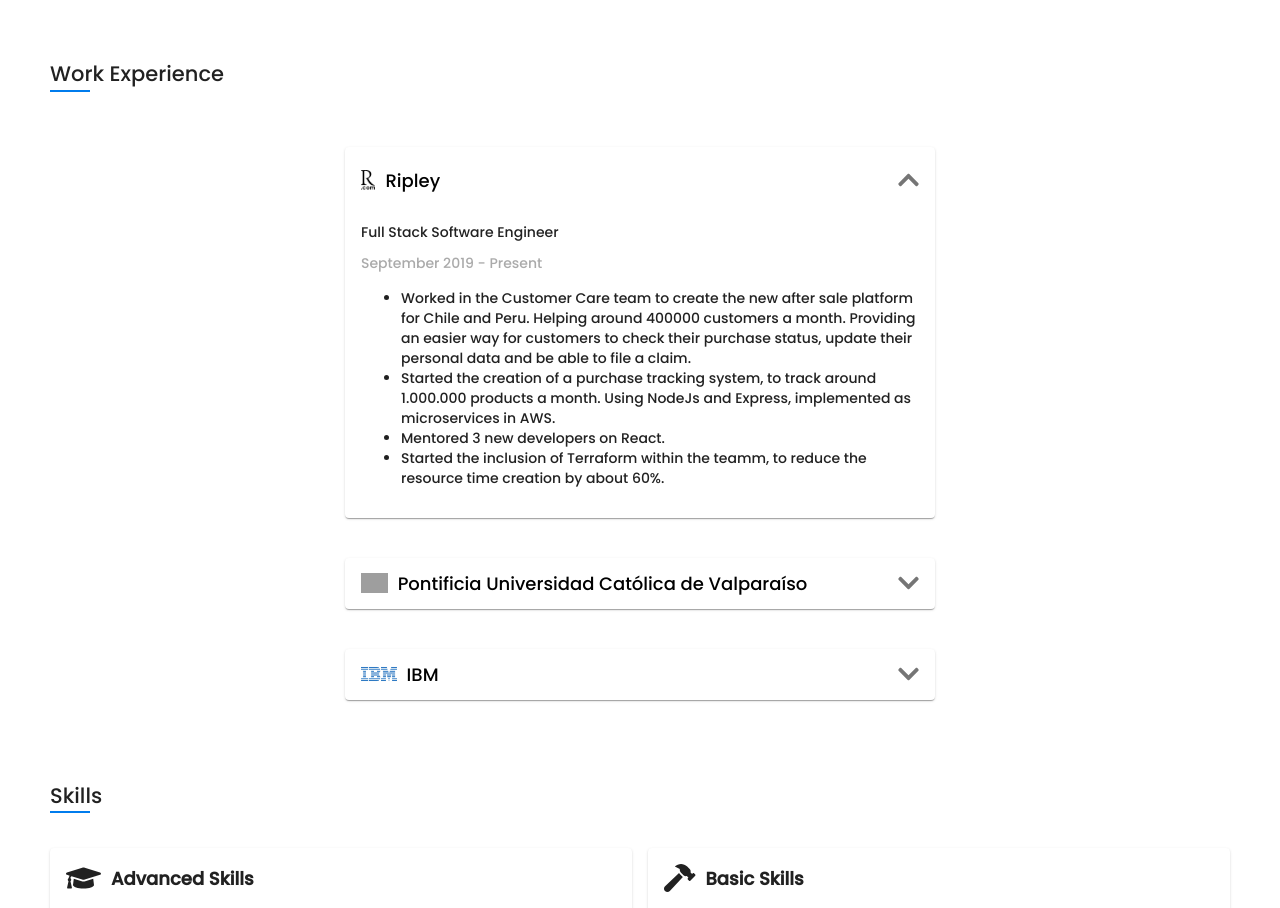
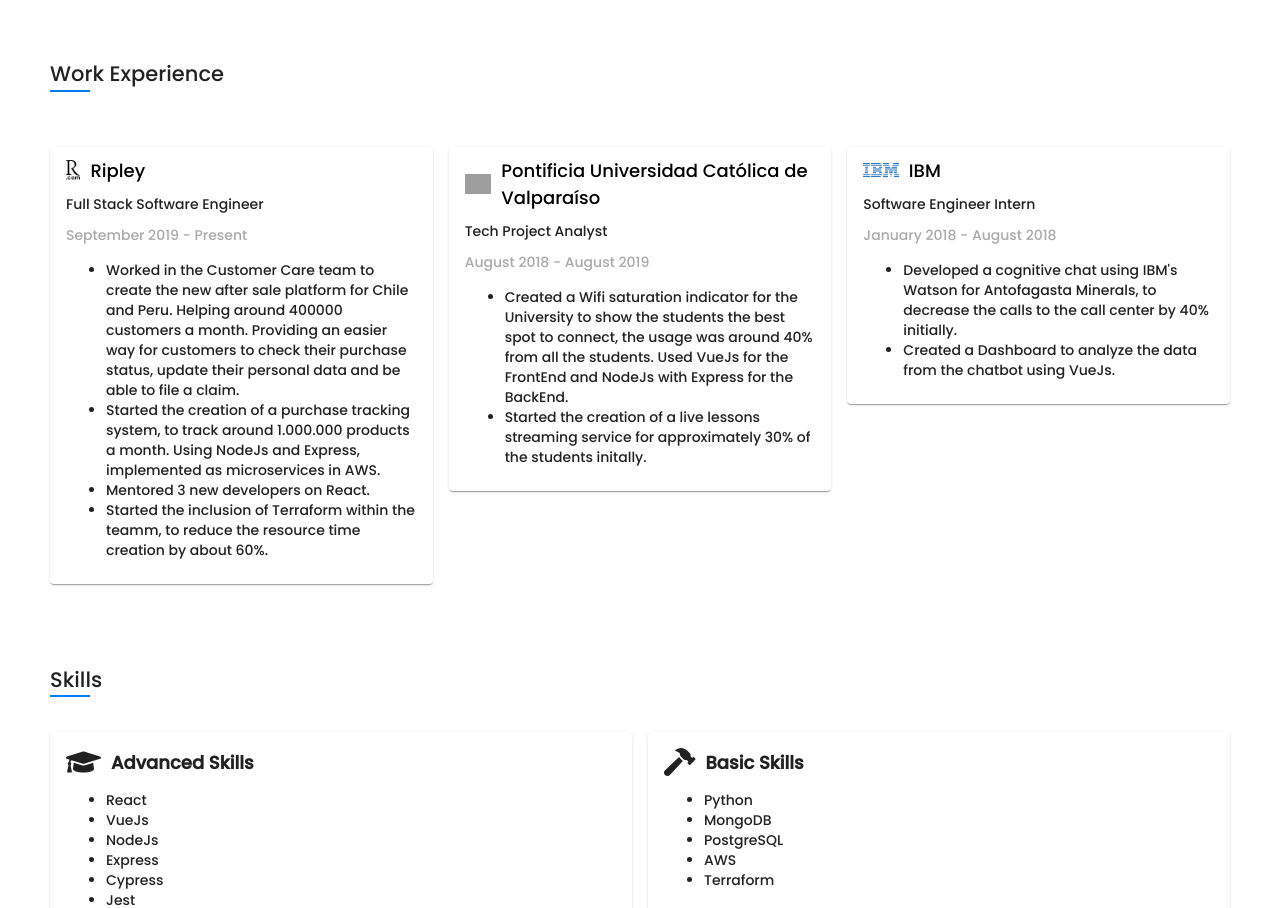
Before and after one commit to jprothkegel/resume, a React (Create React App) app: page / in a window 1280 px wide. Shown: the part 623-1531 px from the top of the page. Built offline with nearby package versions, Linux system fonts and the light colour scheme; grey boxes are pictures that could not be loaded.

Commit message:
fix(work experience): changed how work experience looks

```diff
--- a/src/components/sections/WorkExperience/Job.js
+++ b/src/components/sections/WorkExperience/Job.js
@@ -1,70 +1,32 @@
-import React, { useEffect, useState } from 'react';
-import {
-  Accordion,
-  AccordionDetails,
-  AccordionSummary,
-  Box,
-  Typography,
-} from '@material-ui/core';
+import React from 'react';
+import { Box, Paper, Typography } from '@material-ui/core';
 import PropTypes from 'prop-types';
-import { FontAwesomeIcon } from '@fortawesome/react-fontawesome';
-import { faChevronDown } from '@fortawesome/free-solid-svg-icons';
 import { useJobStyles } from './styles';
 
 const Job = ({ ...props }) => {
-  const {
-    title,
-    charge,
-    date,
-    index,
-    descriptions,
-    link,
-    mobile,
-    image,
-  } = props;
+  const { title, charge, date, descriptions, link, image } = props;
   const classes = useJobStyles();
-  const [expanded, setExpanded] = useState(false);
-
-  const handleChange = (panel) => (event, isExpanded) => {
-    setExpanded(isExpanded ? panel : false);
-  };
-
-  useEffect(() => {
-    if (index === 0) setExpanded('panel1');
-  }, [index]);
 
   return (
-    <Box width={mobile ? '100%' : '50%'} marginTop="20px" marginBottom="20px">
-      <Accordion
-        expanded={expanded === 'panel1'}
-        onChange={handleChange('panel1')}
-      >
-        <AccordionSummary expandIcon={<FontAwesomeIcon icon={faChevronDown} />}>
-          <a
-            href={link}
-            target="_blank"
-            rel="noreferrer"
-            className={classes.link}
-          >
+    <Paper className={classes.container}>
+      <a href={link} target="_blank" rel="noreferrer" className={classes.link}>
         <Box display="flex" alignItems="center">
           <img className={classes.image} src={image} />
-              <Typography className={classes.title}>{title}</Typography>
+          <Typography className={classes.title}>{title} </Typography>
         </Box>
       </a>
-        </AccordionSummary>
-        <AccordionDetails>
+      <Box marginTop="10px">
         <Box display="flex" flexDirection="column">
-            <Typography className={classes.charge}>{charge}</Typography>
-            <Typography className={classes.date}>{date}</Typography>
+          <Typography className={classes.charge}>{charge} </Typography>
+          <Typography className={classes.date}>{date} </Typography>
           <ul>
             {descriptions.map((description, index) => (
               <li key={index}>{description}</li>
             ))}
           </ul>
         </Box>
-        </AccordionDetails>
-      </Accordion>
       </Box>
+    </Paper>
   );
 };
 
--- a/src/components/sections/WorkExperience/index.js
+++ b/src/components/sections/WorkExperience/index.js
@@ -1,6 +1,6 @@
 import React from 'react';
 import PropTypes from 'prop-types';
-import { Box } from '@material-ui/core';
+import { Grid } from '@material-ui/core';
 import Job from './Job';
 import { JOBS, jobMapper } from '../../../helpers/JobHelper';
 import { useTranslation } from 'react-i18next';
@@ -9,8 +9,9 @@
   const { mobile } = props;
   const { t } = useTranslation();
   return (
-    <Box display="flex" flexDirection="column" alignItems="center">
+    <Grid container spacing={2}>
       {JOBS.map((job, index) => (
+        <Grid key={index} item lg={4} xs={12}>
           <Job
             key={index}
             title={t(`jobs.${job}.title`)}
@@ -19,13 +20,13 @@
             descriptions={t(`jobs.${job}.descriptions`, {
               returnObjects: true,
             })}
-          index={index}
             link={jobMapper.get(job).link}
             image={jobMapper.get(job).image}
             mobile={mobile}
           />
+        </Grid>
       ))}
-    </Box>
+    </Grid>
   );
 };
 
--- a/src/components/sections/WorkExperience/styles.js
+++ b/src/components/sections/WorkExperience/styles.js
@@ -18,6 +18,11 @@
   image: {
     height: 20,
     width: 'auto',
-    marginRight: 10
+    marginRight: 10,
+  },
+  container: {
+    marginTop: 20,
+    marginBottom: 20,
+    padding: '10px 16px',
   },
 }));
```
Lines whose indentation alone changed are shown as unchanged.
